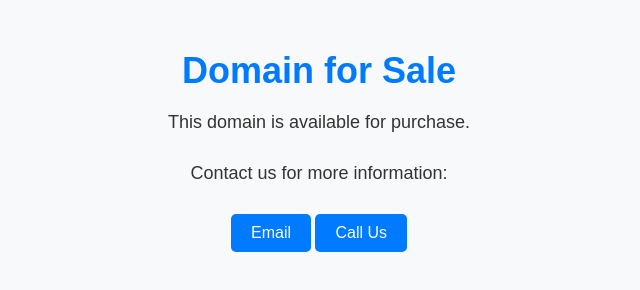
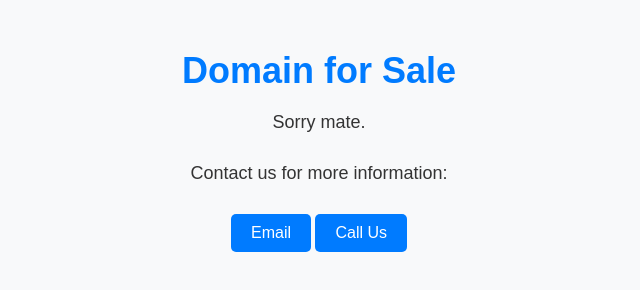
Before and after one commit to suman-dangol/bhatti, a plain HTML site: page index.html in a window 1280 px wide. Shown: the whole page, without its empty margins (321-961 px from the left). Drawn offline with Linux system fonts and the light colour scheme.

Commit message:
Update index.html

```diff
--- a/index.html
+++ b/index.html
@@ -56,7 +56,7 @@
   <body>
     <div class="container">
       <h1>Domain for Sale</h1>
-      <p>This domain is available for purchase.</p>
+      <p>Sorry mate.  </p>
       <p>Contact us for more information:</p>
       <a href="mailto:sumandangol0286@gmail.com" class="contact-button"
         >Email
```
